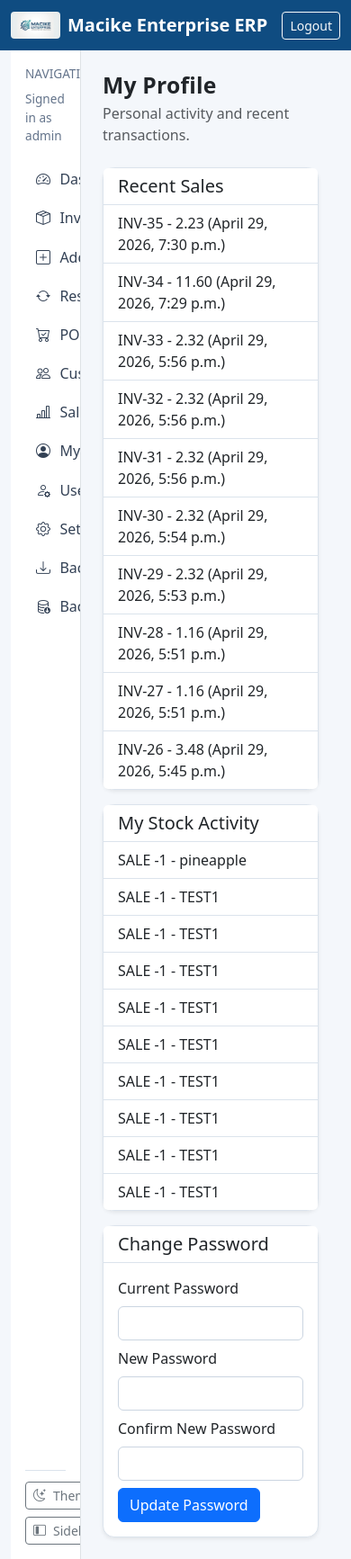
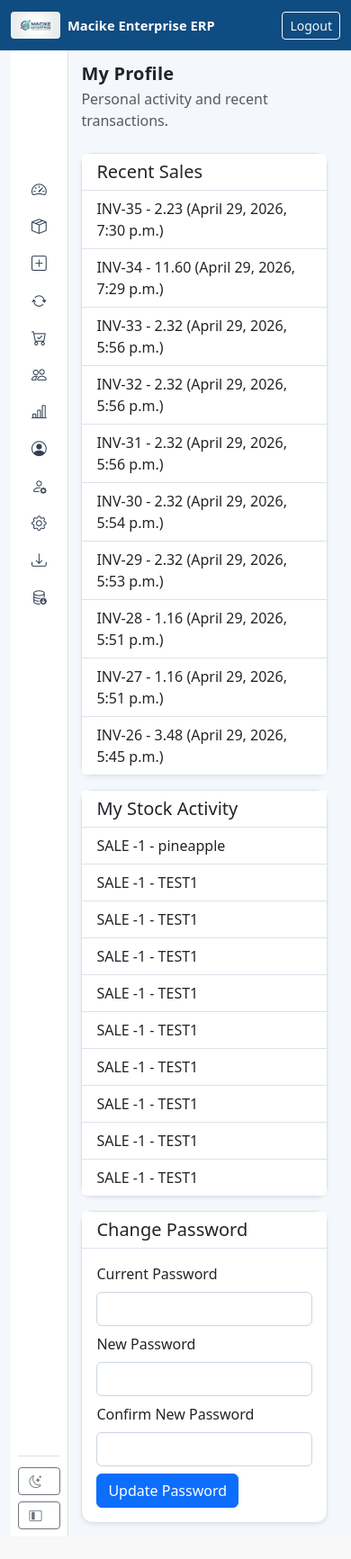
Before and after one commit to macikecreations/MacikeERP, a Django app: page /profile/ in a window 390 px wide. Shown: the whole page at 90% size. After the commit the page ends 1708 px from the top, so only its background shows below. Run offline with Django 5.2, Linux system fonts and the light colour scheme; a user stored in the database is signed in; data comes from the database, SQL or seed files in the repository; both versions use the stored data as it was after the commit.

Commit message:
Enhance UI for alerts in base.html with theme-specific styles for danger, warning, success, and info messages. Adjust sidebar layout for improved responsiveness on smaller screens. Update database file to reflect changes.

```diff
--- a/sme_erp/templates/base.html
+++ b/sme_erp/templates/base.html
@@ -245,8 +265,40 @@
             color: #94a3b8 !important;
         }
         @media (max-width: 991px) {
-            .app-shell .sidebar-col { width: 78px; }
-            .app-shell .content-col { width: calc(100% - 78px); }
+            .app-shell .sidebar-col {
+                width: 64px;
+                min-width: 64px;
+                max-width: 64px;
+                padding: 0.5rem !important;
+                overflow-x: hidden;
+            }
+            .app-shell .content-col { width: calc(100% - 64px); }
+            .app-shell .content-col.p-4 { padding: 0.9rem !important; }
+            .sidebar-link {
+                justify-content: center;
+                gap: 0;
+                padding: 0.5rem;
+                min-height: 40px;
+            }
+            .sidebar-link i {
+                width: auto;
+                font-size: 1.05rem;
+            }
+            .sidebar-link .link-text,
+            .sidebar-caption,
+            .app-subtitle.sidebar-role,
+            .sidebar-control-btn .link-text { opacity: 0; width: 0; overflow: hidden; }
+            .sidebar-control-btn {
+                justify-content: center !important;
+                padding-left: 0.4rem;
+                padding-right: 0.4rem;
+            }
+            .sidebar-control-btn i { margin: 0; }
+            .sidebar-footer { gap: 0.4rem !important; }
+            .top-stat { font-size: 1.2rem; }
+            .section-title { font-size: 1.25rem; }
+            .table { font-size: 0.92rem; }
+            .navbar-brand span { font-size: 0.92rem; }
         }
     </style>
     {% block extra_head %}{% endblock %}
```
Also changed, not shown: other parts of sme_erp/templates/base.html (+29 -1 lines), sme_erp/db.sqlite3.
